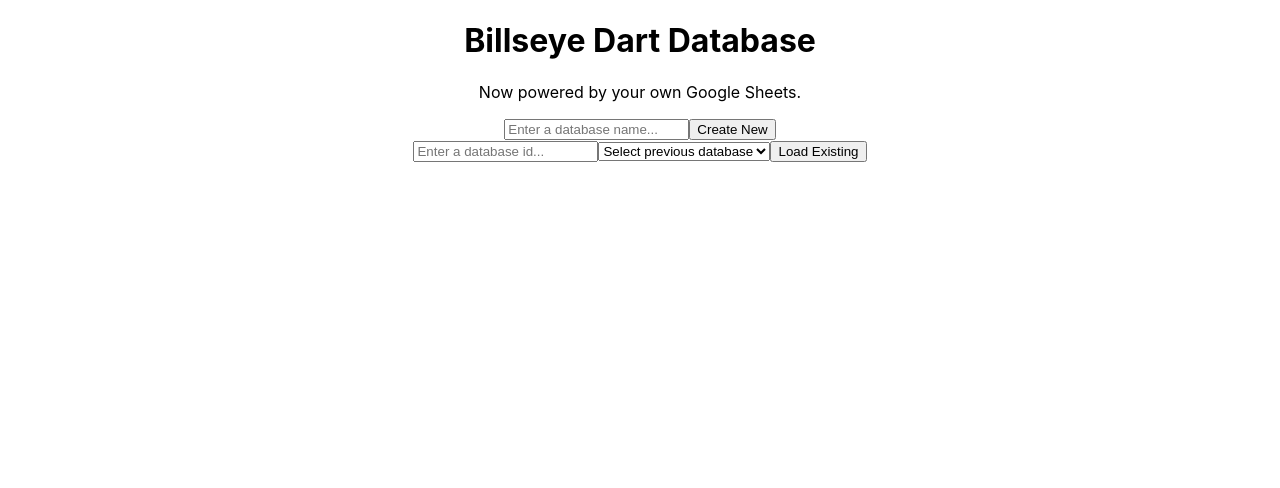
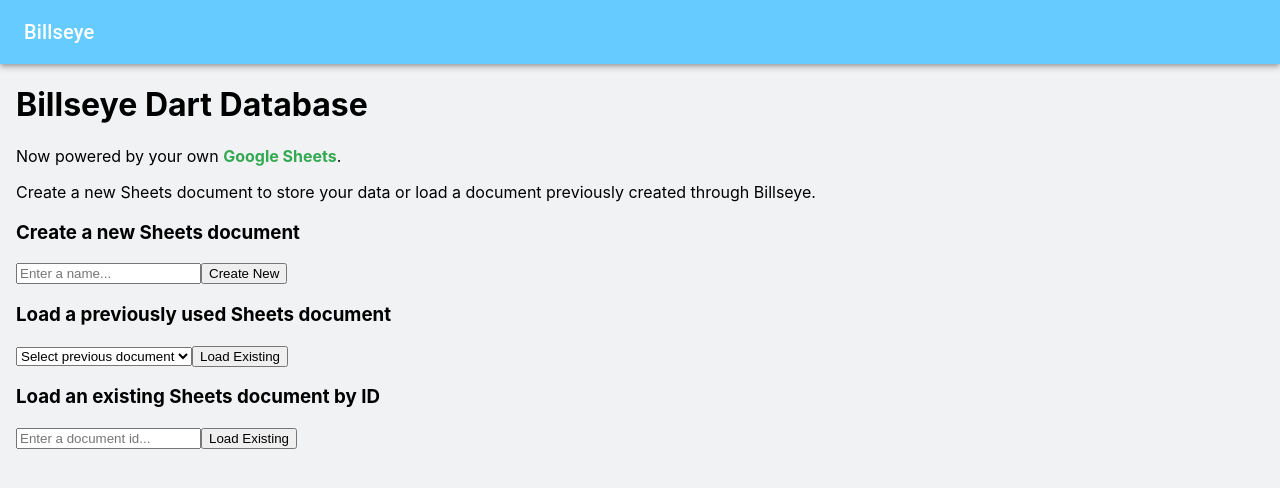
Before and after one commit to billycougz/billseye-sheets, a React (Create React App) app in the folder client/: page / in a window 1280 px wide. Shown: the top 488 px of the page. Built offline with nearby package versions, Linux system fonts and the light colour scheme; sample sign-in values are in the browser's storage.

Commit message:
Basic styles w mui

```diff
--- a/client/package.json
+++ b/client/package.json
@@ -3,6 +3,10 @@
   "version": "0.1.0",
   "private": true,
   "dependencies": {
+    "@emotion/react": "^11.10.5",
+    "@emotion/styled": "^11.10.5",
+    "@mui/icons-material": "^5.11.0",
+    "@mui/material": "^5.11.5",
     "@testing-library/jest-dom": "^5.16.5",
     "@testing-library/react": "^13.4.0",
     "@testing-library/user-event": "^13.5.0",
--- a/client/src/AddRecordPanel.js
+++ b/client/src/AddRecordPanel.js
@@ -1,7 +1,7 @@
 import { useState } from 'react';
 import axios from 'axios';
 
-function AddRecordPanel({ data, onUpdate, onBack }) {
+function AddRecordPanel({ data, onUpdate }) {
 	const { spreadsheetId } = data;
 	const EMPTY_RECORD = { date: null, winner: null, loser: null, location: null, gameName: null };
 	const { locations = [], gameNames = [], players = [] } = data;
@@ -45,9 +45,6 @@ function AddRecordPanel({ data, onUpdate, onBack }) {
 
 	return (
 		<div>
-			<h1>{data.title}</h1>
-			<button onClick={onBack}>Back</button>
-			<hr />
 			<div>
 				<select value={location} onChange={(e) => setRecordData({ ...recordData, location: e.target.value })}>
 					<option disabled value={null} selected={!location}>
--- a/client/src/App.css
+++ b/client/src/App.css
@@ -1,38 +1,12 @@
-.App {
-  text-align: center;
+html {
+  background-color: #f1f2f3;
 }
 
-.App-logo {
-  height: 40vmin;
-  pointer-events: none;
+.main {
+  margin: 1em;
 }
 
-@media (prefers-reduced-motion: no-preference) {
-  .App-logo {
-    animation: App-logo-spin infinite 20s linear;
-  }
+.sheets {
+  color: #33a952;
+  font-weight: bold;
 }
-
-.App-header {
-  background-color: #282c34;
-  min-height: 100vh;
-  display: flex;
-  flex-direction: column;
-  align-items: center;
-  justify-content: center;
-  font-size: calc(10px + 2vmin);
-  color: white;
-}
-
-.App-link {
-  color: #61dafb;
-}
-
-@keyframes App-logo-spin {
-  from {
-    transform: rotate(0deg);
-  }
-  to {
-    transform: rotate(360deg);
-  }
-}
--- a/client/src/App.js
+++ b/client/src/App.js
@@ -5,8 +5,39 @@ import AddRecordPanel from './AddRecordPanel';
 import SheetSelectionPanel from './SheetSelectionPanel';
 import GamesPlayedTable from './GamesPlayedTable';
 import Leaderboard from './Leaderboard';
+import { createTheme, ThemeProvider, styled } from '@mui/material/styles';
+import Box from '@mui/material/Box';
+import Paper from '@mui/material/Paper';
+import Grid from '@mui/material/Unstable_Grid2';
+import Header from './Header';
+
+const theme = createTheme({
+	palette: {
+		primary: {
+			light: '#757ce8',
+			main: '#66ccff',
+			dark: '#002884',
+			contrastText: '#fff',
+		},
+		secondary: {
+			light: '#ff7961',
+			main: '#f44336',
+			dark: '#ba000d',
+			contrastText: '#000',
+		},
+	},
+});
+
+const Item = styled(Paper)(({ theme }) => ({
+	backgroundColor: theme.palette.mode === 'dark' ? '#1A2027' : '#fff',
+	...theme.typography.body2,
+	padding: theme.spacing(1),
+	textAlign: 'center',
+	color: theme.palette.text.secondary,
+}));
 
 function App() {
+	const [view, setView] = useState('selection');
 	const [sheetsData, setSheetsData] = useState(null);
 	const API_BASE = 'http://localhost:6969';
 
@@ -24,15 +55,34 @@ function App() {
 
 	const handleUpdate = (updatedData) => {
 		setSheetsData(updatedData);
+		const newView = view === 'selection' ? 'history' : view;
+		setView(newView);
 	};
 
 	return (
-		<div className='App'>
-			{!sheetsData && <SheetSelectionPanel onUpdate={handleUpdate} />}
-			{sheetsData && <AddRecordPanel data={sheetsData} onUpdate={handleUpdate} onBack={() => setSheetsData(null)} />}
-			{sheetsData && <GamesPlayedTable data={sheetsData} />}
-			{sheetsData && <Leaderboard data={sheetsData} />}
-		</div>
+		<ThemeProvider theme={theme}>
+			<Header onNavClick={setView} title={sheetsData?.title} view={view} />
+			<Box className='main'>
+				{view === 'selection' && <SheetSelectionPanel onUpdate={handleUpdate} />}
+				{view !== 'selection' && (
+					<Grid container spacing={2}>
+						<Grid xs={4}>
+							<Item>
+								{view !== 'selection' && (
+									<AddRecordPanel data={sheetsData} onUpdate={handleUpdate} onBack={() => setSheetsData(null)} />
+								)}
+							</Item>
+						</Grid>
+						<Grid xs={8}>
+							<Item>
+								{view === 'history' && <GamesPlayedTable data={sheetsData} />}
+								{view === 'leaderboard' && <Leaderboard data={sheetsData} />}
+							</Item>
+						</Grid>
+					</Grid>
+				)}
+			</Box>
+		</ThemeProvider>
 	);
 }
 
--- /dev/null
+++ b/client/src/Header.js
@@ -0,0 +1,44 @@
+import AppBar from '@mui/material/AppBar';
+import Box from '@mui/material/Box';
+import Toolbar from '@mui/material/Toolbar';
+import Typography from '@mui/material/Typography';
+import Button from '@mui/material/Button';
+import IconButton from '@mui/material/IconButton';
+import ArrowBackIcon from '@mui/icons-material/ArrowBack';
+
+function Header({ onNavClick, title, view }) {
+	return (
+		<AppBar position='static'>
+			<Toolbar>
+				{view !== 'selection' && (
+					<IconButton
+						size='large'
+						edge='start'
+						color='inherit'
+						aria-label='menu'
+						sx={{ mr: 2 }}
+						onClick={() => onNavClick('selection')}
+					>
+						<ArrowBackIcon />
+					</IconButton>
+				)}
+
+				<Typography variant='h6' component='div' sx={{ flexGrow: 1 }}>
+					{`Billseye${view !== 'selection' ? ' • ' + title : ''}`}
+				</Typography>
+				{view !== 'selection' && (
+					<>
+						<Button color='inherit' onClick={() => onNavClick('history')}>
+							Game History
+						</Button>
+						<Button color='inherit' onClick={() => onNavClick('leaderboard')}>
+							Leaderboard
+						</Button>
+					</>
+				)}
+			</Toolbar>
+		</AppBar>
+	);
+}
+
+export default Header;
--- a/client/src/SheetSelectionPanel.js
+++ b/client/src/SheetSelectionPanel.js
@@ -33,21 +33,28 @@ function SheetSelectionPanel({ onUpdate }) {
 	return (
 		<div>
 			<h1>Billseye Dart Database</h1>
-			<p>Now powered by your own Google Sheets.</p>
-			<input value={title} onChange={(e) => setTitle(e.target.value)} placeholder='Enter a database name...' />
+			<p>
+				Now powered by your own <span className='sheets'>Google Sheets</span>.
+			</p>
+			<p>Create a new Sheets document to store your data or load a document previously created through Billseye.</p>
+			<h3>Create a new Sheets document</h3>
+			<input value={title} onChange={(e) => setTitle(e.target.value)} placeholder='Enter a name...' />
 			<button onClick={handleCreateClick}>Create New</button>
-			<br />
-			<input
-				value={spreadsheetId}
-				onChange={(e) => setSpreadsheetId(e.target.value)}
-				placeholder='Enter a database id...'
-			/>
+
+			<h3>Load a previously used Sheets document</h3>
 			<select onChange={handlePreviousDatabaseClick}>
-				<option selected={!previousDatabases}>Select previous database</option>
+				<option selected={!previousDatabases}>Select previous document</option>
 				{previousDatabases.map(({ id, title }) => (
 					<option value={id}>{title}</option>
 				))}
 			</select>
+			<button onClick={handleLoadClick}>Load Existing</button>
+			<h3>Load an existing Sheets document by ID</h3>
+			<input
+				value={spreadsheetId}
+				onChange={(e) => setSpreadsheetId(e.target.value)}
+				placeholder='Enter a document id...'
+			/>
 			<button onClick={handleLoadClick}>Load Existing</button>
 		</div>
 	);
```
Also changed, not shown: 1 other file (tests, documents, lock files or other folders).
